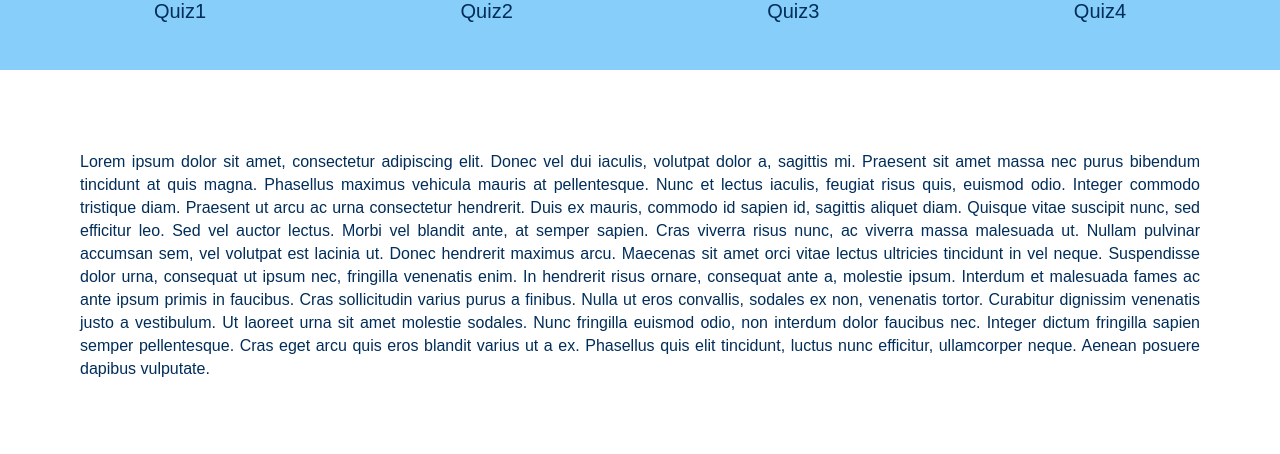
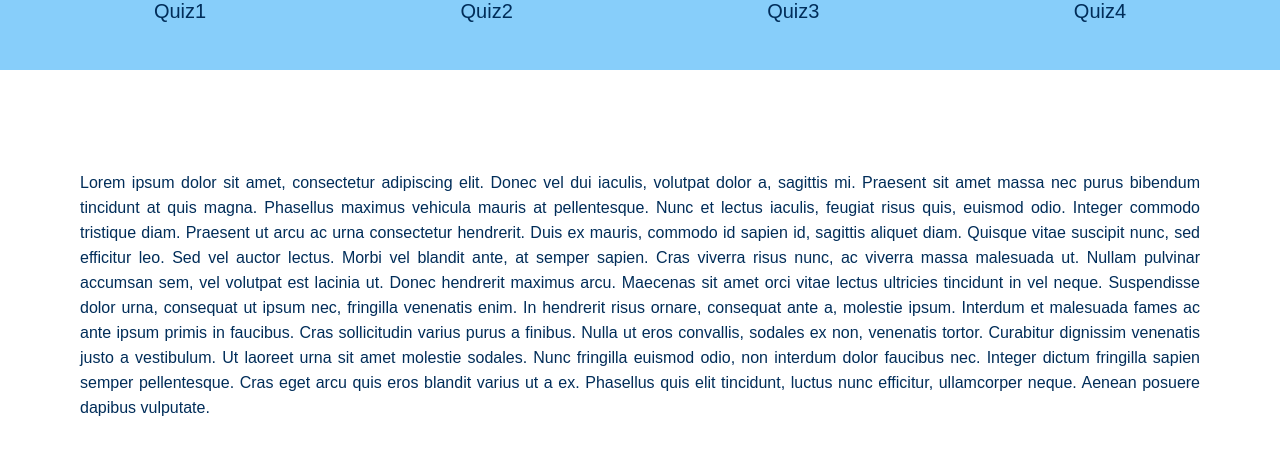
Before and after one commit to IIM-Creative-Technology/react-FlorentVigot, a React (Create React App) app: page / in a window 1280 px wide. Shown: the part 868-1322 px from the top of the page. Before the commit the page ends 1278 px from the top, so only its background shows below. Built offline with nearby package versions, Linux system fonts and the light colour scheme.

Commit message:
[UPDATE] block space

```diff
--- a/src/Sass/components/_caesura.scss
+++ b/src/Sass/components/_caesura.scss
@@ -1,12 +1,12 @@
 @import './home';
 
 .home__caesura {
-    padding-top: 80px;
+    padding-top: 100px;
+    padding-bottom: 50px;
 
     p {
         font-size: 16px;
-        line-height: 23px;
+        line-height: 25px;
         text-align: justify;
-        padding-bottom: 30px;
     }
 }
```
